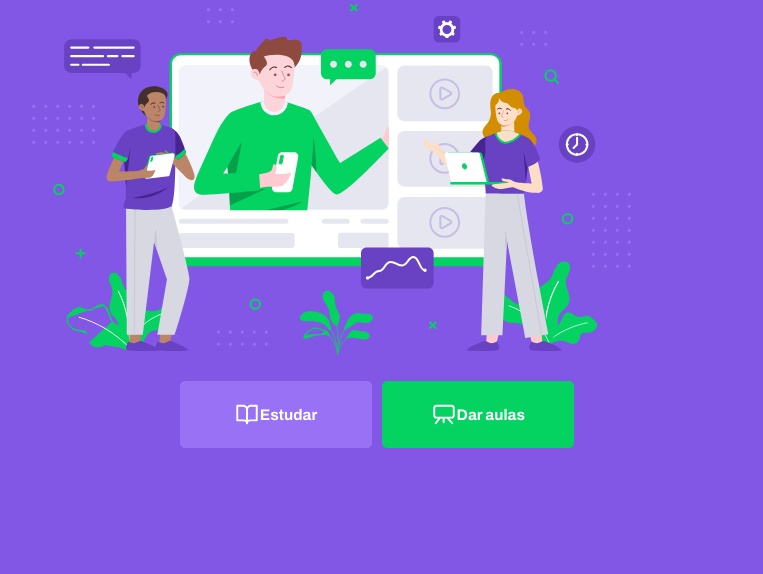
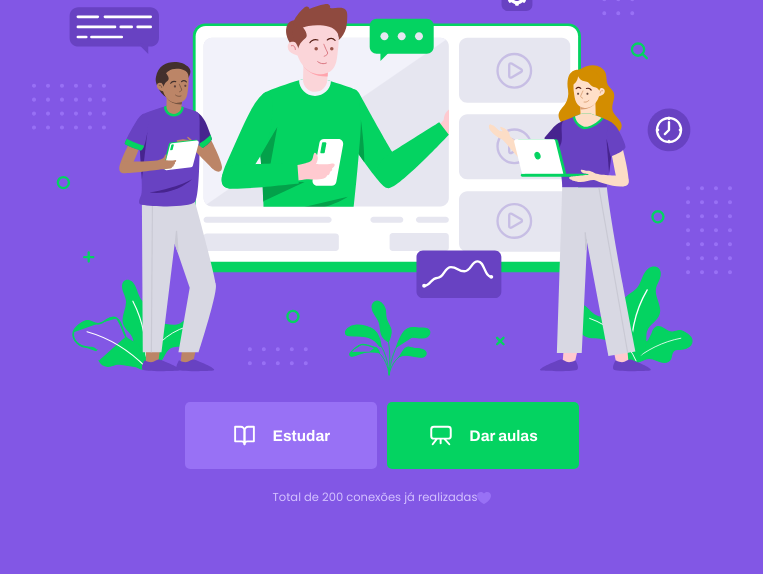
Before and after one commit to camillabarreto/NLW_2, a plain HTML site: page index.html in a window 1280 px wide. Shown: the part 226-800 px from the top of the page, without its empty margins (258-1021 px from the left). Drawn offline with Linux system fonts and the light colour scheme.

Commit message:
corrigido erro de digitação no index.html -> class=hero-image

```diff
--- a/index.html
+++ b/index.html
@@ -1,25 +1,9 @@
-<!-- isso é uma tag <html> -->
-<!--tag <head> : configurações do meu documento-->
-<!--tag <body> : todo conteudo visivel da pagina-->
-<!--
-    HTML
-    HyperText:
-        Hipertexto
-        <a>: link, video, imagem
-    Markup:
-        Marcação
-    Language:
-        Linguagem
--->
-
 <!DOCTYPE html>
 <html lang="pt_br">
-<!--lang é um atributo de linguagem-->
 
 <head>
     <meta charset="UTF-8">
     <meta name="viewport" content="width=device-width, initial-scale=1.0">
-    <meta http-equiv="X-UA-Compatible" content="ie=edge">
     <title>Proffy | Sua plataforma de estudos online</title>
 
     <link rel="stylesheet" href="/styles/main.css">
@@ -39,7 +23,7 @@
             <h2>Sua plataforma de estudos online</h2>
         </div>
 
-        <img class="hero-imag" src="/images/landing.svg" alt="Plataforma de Estudos">
+        <img class="hero-image" src="/images/landing.svg" alt="Plataforma de Estudos">
 
         <div class="buttons-container">
             <a class="study" href="/study.html">
@@ -52,6 +36,12 @@
                 Dar aulas
             </a>
         </div>
+
+        <p class="total-connections">
+            Total de 200 conexões já realizadas
+            <img src="/images/icons/purple-heart.svg" alt="Coração roxo">
+        </p>
+
     </div>
 </body>
 
--- a/styles/partials/page-landing.css
+++ b/styles/partials/page-landing.css
@@ -39,7 +39,9 @@
 .buttons-container a{
     width: 30rem;
     height: 10.4rem;
+
     border-radius: 0.8rem; /*arredondar as bordas*/
+
     margin-right: 1.6rem; /*separação dos botoes*/
     font: 700 2.4rem Archivo;
 
@@ -47,19 +49,38 @@
     align-items: center;
     justify-content: center; /*centraliza dentro do botão*/
 
-    text-decoration: none;
+    text-decoration: none; /*tirar o sublinhado*/
+
+    transition: background 0.2s;
+
     color: var(--color-button-text);
-
 }
 
 .buttons-container a img{
     width: 4rem; /*tamanho da imagem no botao*/
+    margin-right: 2.4rem; /*distancia entre imagem e escrita*/
 }
 
 .buttons-container a.study{
     background: var(--color-primary-lighter);
 }
 
+.buttons-container a.study:hover{ /*hover = mouse em cima*/
+    background: var(--color-primary-light);
+}
+
 .buttons-container a.give-classes{
     background: var(--color-secondary);
+    margin-right: 0;
 }
+
+.buttons-container a.give-classes:hover{ /*hover = mouse em cima*/
+    background: var(--color-secondary-dark);
+}
+
+.total-connections{
+    font-size: 1.8rem;
+    display: flex;
+    align-items: center;
+    justify-content: center;
+}
```
Also changed, not shown: styles/main.css (+0 -8 lines).
